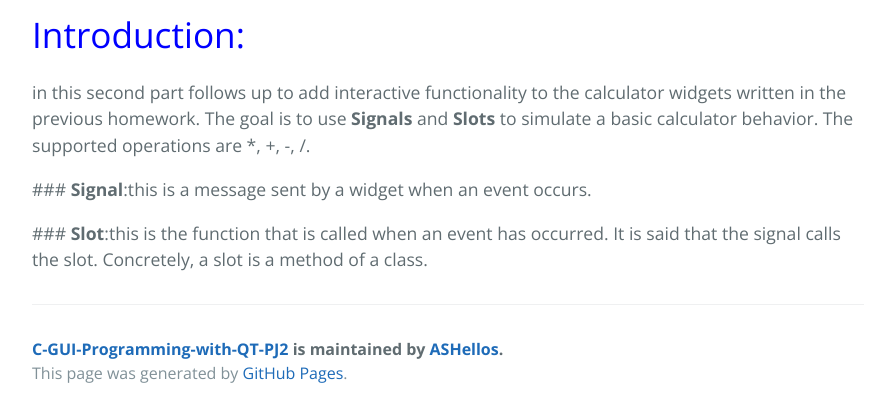
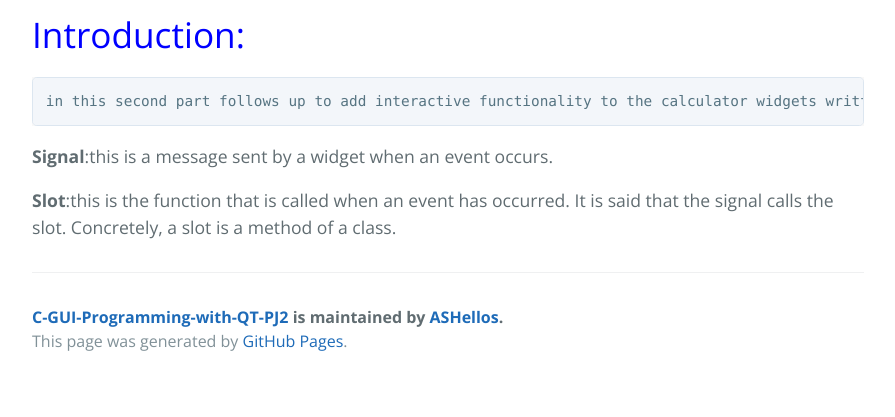
Before and after one commit to ASHellos/C-GUI-Programming-with-QT-PJ2, a Jekyll site: the page built from another-page.md, in a window 1280 px wide, cut to the strip 815-1232 px from the top of the page. Shown: the whole strip, without its empty margins (192-1087 px from the left). Built offline with Jekyll 4.4.1, drawn with Linux system fonts in a browser that asks for light colours; our own code applies the rules of GitHub Pages for plain Markdown files; after the commit the page ends 1200 px from its top, so only the background shows below that.

```diff
--- a/another-page.md
+++ b/another-page.md
@@ -5,8 +5,8 @@
 ![imageqtc++](https://user-images.githubusercontent.com/93833171/142740904-ae7f6458-f497-47b1-b81f-f530250d112c.png)
 
 # <span style="color:blue">Introduction:</span>
-in this second part follows up to add interactive functionality to the calculator widgets written in the previous homework. The goal is to use **Signals** and **Slots** to simulate a basic calculator behavior. The supported operations are *, +, -, /.
+    in this second part follows up to add interactive functionality to the calculator widgets written in the previous homework. The goal is to use **Signals** and **Slots** to simulate a basic calculator behavior. The supported operations are *, +, -, /.
 
- ###  **Signal**:this is a message sent by a widget when an event occurs.
+ **Signal**:this is a message sent by a widget when an event occurs.
 
- ###  **Slot**:this is the function that is called when an event has occurred. It is said that the signal calls the slot. Concretely, a slot is a method of a class.
+ **Slot**:this is the function that is called when an event has occurred. It is said that the signal calls the slot. Concretely, a slot is a method of a class.
```
